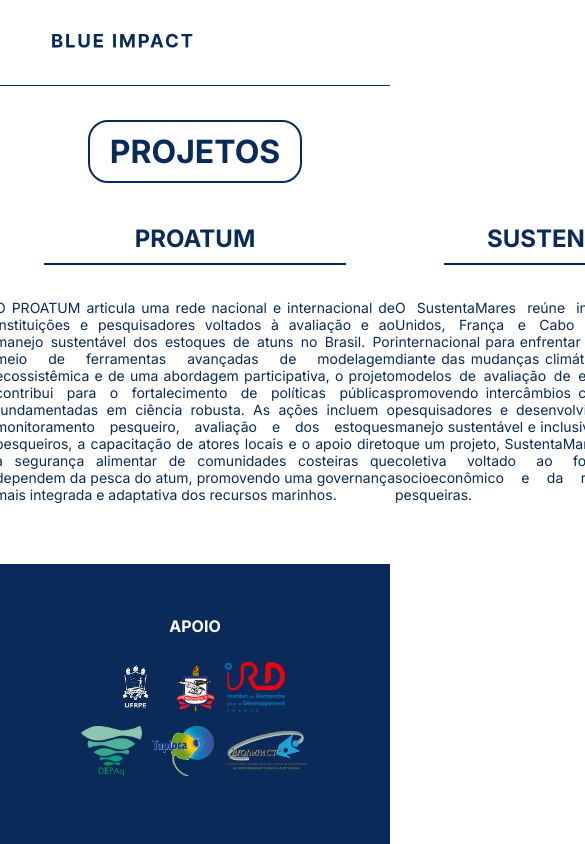
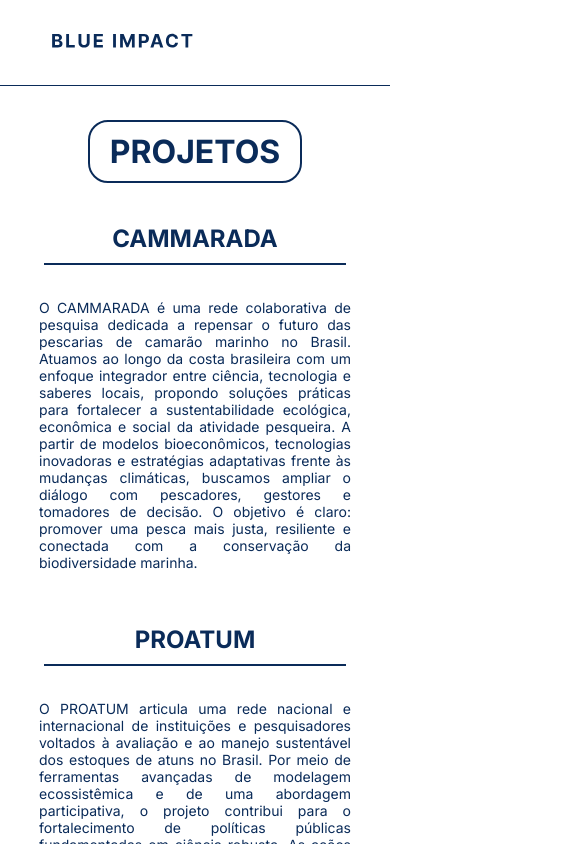
Before and after one commit to Igor-Britoo/Blue-Impact-Website, a React (Vite) app: page /projects in a window 390 px wide. Shown: the top 844 px of the page, 585 px wide, since content can reach past the window. Built offline with nearby package versions, Linux system fonts and the light colour scheme; no server answers.

Commit message:
feat: improve responsiveness for service and project pages

```diff
--- a/src/components/styled/ProjectsComponents.jsx
+++ b/src/components/styled/ProjectsComponents.jsx
@@ -2,11 +2,22 @@ import styled from 'styled-components';
 
 export const ProjectSection = styled.div`
   display: flex;
-  flex-direction: row;
   align-items: center;
   justify-content: center;
   width: 100%;
+  max-width: 1560px;
   background: #ffffff;
+  margin-bottom: 30px;
+  justify-self: center;
+`;
+
+export const ProjectsContainer = styled.div`
+  display: flex;
+  flex-wrap: wrap;
+  align-items: center;
+  justify-content: center;
+  width: 100%;
+  min-height: fit-content;
 `;
 
 export const Title = styled.h1`
@@ -33,15 +44,12 @@ export const Title = styled.h1`
 
 export const Box = styled.div`
   width: 640px;
-  height: 340px;
   margin-top: 0px;
   margin-bottom: 20px;
   background: #ffffff;
   display: flex;
   flex-direction: column;
   align-items: center;
-  justify-content: flex-start;
-  position: relative;
 `;
 
 export const BoxTitle = styled.h2`
@@ -57,6 +65,11 @@ export const HorizontalLine = styled.div`
   width: 300px;
   border: 1.5px solid #0A2B59;
   margin-bottom: 20px;
+
+  @media screen and (max-width: ${props => props.theme.breakpoints.xs}){
+    max-width: 300px;
+    width: 80%;
+  }
 `;
 
 export const BoxText = styled.p`
@@ -67,4 +80,9 @@ export const BoxText = styled.p`
   text-align: justify;
   color: #0A2B59;
   width: 400px;
+
+  @media screen and (max-width: ${props => props.theme.breakpoints.xs}){
+    max-width: 400px;
+    width: 80%;
+  }
 `;
--- a/src/components/styled/ServiceComponents.jsx
+++ b/src/components/styled/ServiceComponents.jsx
@@ -1,13 +1,23 @@
 import styled from "styled-components";
 
 export const ServiceSection = styled.div`
+  display: flex;
+  align-items: center;
+  justify-content: center;
+  width: 100%;
+  max-width: 1560px;
+  background: #ffffff;
+  margin-bottom: 30px;
+  justify-self: center;
+`;
+
+export const ServicesContainer = styled.div`
   display: flex;
   flex-wrap: wrap;
   align-items: center;
   justify-content: center;
   width: 100%;
-  background: #ffffff;
-  margin-bottom: 30px;
+  height: fit-content;
 `;
 
 export const Title = styled.h1`
@@ -37,11 +47,10 @@ export const Box = styled.div`
   height: 200px;
   margin: 20px;
   background: #ffffff;
-  display: flex;
-  flex-direction: column;
-  align-items: center;
-  justify-content: flex-start;
-  position: relative;
+
+  @media screen and (max-width: ${props => props.theme.breakpoints.xs}){
+    width: 250px;
+  }
 `;
 
 export const BoxTitle = styled.h2`
@@ -55,7 +64,6 @@ export const BoxTitle = styled.h2`
 `;
 
 export const HorizontalLine = styled.div`
-  width: 300px;
   border: 1.5px solid #1051ab;
   margin-bottom: 20px;
 `;
@@ -67,5 +75,4 @@ export const BoxText = styled.p`
   line-height: 17px;
   text-align: justify;
   color: #0A2B59;
-  width: 300px;
 `;
--- a/src/pages/Projects.jsx
+++ b/src/pages/Projects.jsx
@@ -1,7 +1,7 @@
 import React, { useEffect } from "react";
 import StaticHeader from "../components/StaticHeader";
 import Footer from "../components/Footer";
-import { ProjectSection, Box, BoxTitle, HorizontalLine, BoxText, Title } from "../components/styled/ProjectsComponents";
+import { ProjectSection, ProjectsContainer, Box, BoxTitle, HorizontalLine, BoxText, Title } from "../components/styled/ProjectsComponents";
 
 const Projects = () => {
   useEffect(() => {
@@ -13,6 +13,7 @@ const Projects = () => {
       <StaticHeader />
       <Title>PROJETOS</Title>
       <ProjectSection>
+        <ProjectsContainer>
           <Box>
             <BoxTitle>CAMMARADA</BoxTitle>
             <HorizontalLine />
@@ -34,6 +35,7 @@ const Projects = () => {
               O SustentaMares reúne instituições do Brasil, Estados Unidos, França e Cabo Verde em uma cooperação internacional para enfrentar os desafios da pesca artesanal diante das mudanças climáticas. A proposta é desenvolver modelos de avaliação de estoques com dados limitados, promovendo intercâmbios científicos, formação de jovens pesquisadores e desenvolvimento de ferramentas para o manejo sustentável e inclusivo dos recursos marinhos. Mais que um projeto, SustentaMares é um espaço de construção coletiva voltado ao fortalecimento do bem-estar socioeconômico e da resiliência das comunidades pesqueiras.
             </BoxText>
           </Box>
+        </ProjectsContainer>
       </ProjectSection>
       <Footer />
     </>
--- a/src/pages/Services.jsx
+++ b/src/pages/Services.jsx
@@ -1,7 +1,7 @@
 import React, { useEffect } from "react";
 import StaticHeader from "../components/StaticHeader";
 import Footer from "../components/Footer";
-import { ServiceSection, Box, BoxTitle, HorizontalLine, BoxText, Title } from "../components/styled/ServiceComponents";
+import { ServiceSection, ServicesContainer, Box, BoxTitle, HorizontalLine, BoxText, Title } from "../components/styled/ServiceComponents";
 
 const Services = () => {
   useEffect(() => {
@@ -13,6 +13,7 @@ const Services = () => {
       <StaticHeader />
       <Title>SERVIÇOS</Title>
       <ServiceSection>
+        <ServicesContainer>
           <Box>
             <BoxTitle>ANÁLISE DA OCUPAÇÃO DO SOLO</BoxTitle>
             <HorizontalLine />
@@ -69,6 +70,7 @@ const Services = () => {
               Avaliação de parâmetros físicos, químicos e biológicos da água para monitoramento ambiental, gestão de recursos hídricos e garantia da sua adequação para diferentes usos.
             </BoxText>
           </Box>
+        </ServicesContainer>
       </ServiceSection>
       <Footer />
     </>
```
Lines whose indentation alone changed are shown as unchanged.
